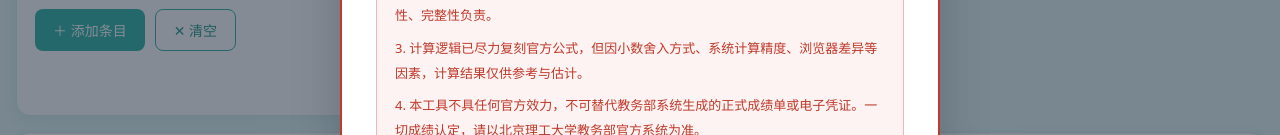
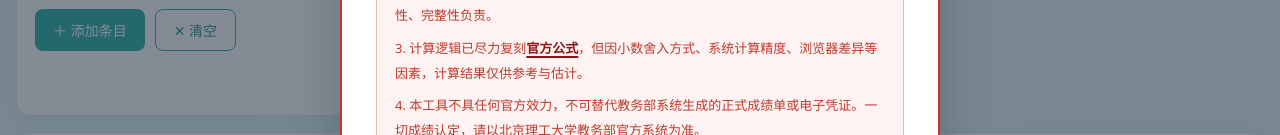
Before and after one commit to tony-he-xhxk/BIT-GPACalc-web-ui, a plain HTML site: page index.html in a window 1280 px wide. Both pictures are taken after a click on the button "首次使用". Shown: the part 340-475 px from the top of the page. Drawn offline with Linux system fonts and the light colour scheme.

Commit message:
feat: link official formula to BIT academic affairs notice

```diff
--- a/index.html
+++ b/index.html
@@ -123,7 +123,7 @@
       <div class="disclaimer-body">
         <p>1. 本工具仅面向北京理工大学在校生个人使用，旨在辅助估算课程绩点与 GPA。</p>
         <p>2. 所有课程名称、学分、成绩均为用户自行手动输入，本工具不对录入数据的真实性、完整性负责。</p>
-        <p>3. 计算逻辑已尽力复刻官方公式，但因小数舍入方式、系统计算精度、浏览器差异等因素，计算结果仅供参考与估计。</p>
+        <p>3. 计算逻辑已尽力复刻<a href="https://jwb.bit.edu.cn/tzgg/0fd24ee94b774575ba1a9a4485f45b6c.htm" target="_blank" rel="noopener" class="official-link">官方公式</a>，但因小数舍入方式、系统计算精度、浏览器差异等因素，计算结果仅供参考与估计。</p>
         <p>4. 本工具不具任何官方效力，不可替代教务部系统生成的正式成绩单或电子凭证。一切成绩认定，请以北京理工大学教务部官方系统为准。</p>
         <p>5. 使用本工具即视为已阅读并同意以上条款，因计算结果产生的任何争议，开发者不承担任何责任。</p>
       </div>
--- a/style.css
+++ b/style.css
@@ -301,6 +301,19 @@ select.input {
   margin-bottom: 8px;
 }
 .disclaimer-body p:last-child { margin-bottom: 0; }
+.official-link {
+  color: #8f1414;
+  font-weight: 700;
+  text-decoration: underline;
+  text-decoration-thickness: 2px;
+  text-underline-offset: 3px;
+  cursor: pointer;
+  transition: color .15s;
+}
+.official-link:hover {
+  color: #5c0d0d;
+  text-decoration-color: var(--danger);
+}
 .disclaimer-choices {
   display: flex; justify-content: center; gap: 30px;
   margin-bottom: 18px;
```
Also changed, not shown: 1 other file.
